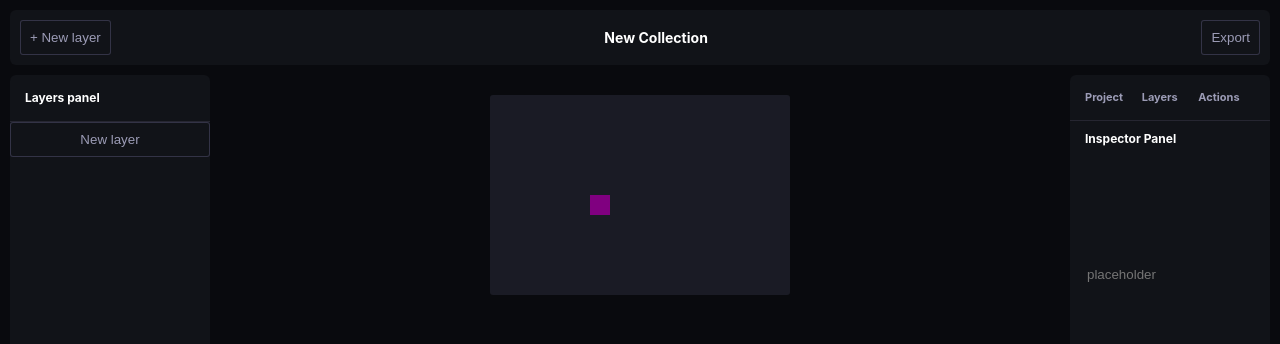
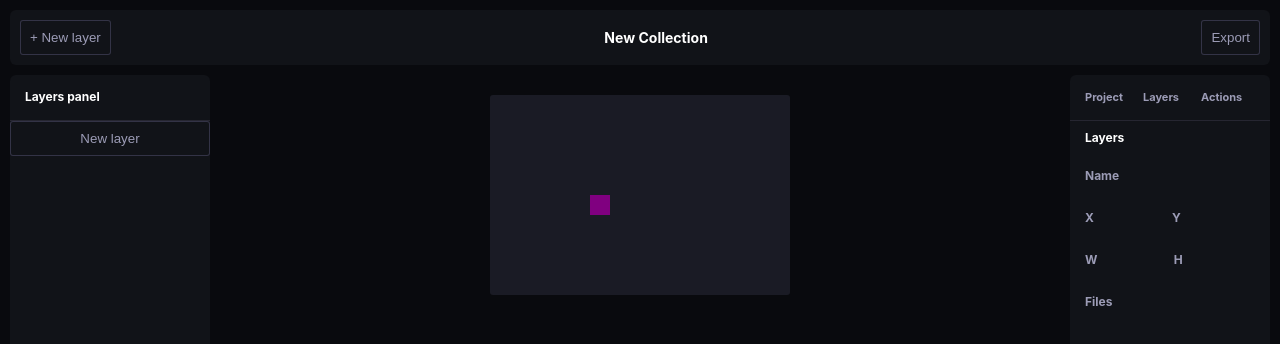
Before and after one commit to mykol225/supercollect, a React (Create React App) app: page / in a window 1280 px wide. Shown: the top 344 px of the page. Built offline with nearby package versions, Linux system fonts and the light colour scheme.

Commit message:
inspector panel updates layers on change

```diff
--- a/src/App.css
+++ b/src/App.css
@@ -87,6 +87,7 @@ canvas {
 .h3 {
 	font-size: 12px;
 	font-weight: 700;
+	line-height: 14px;
 }
 
 .hidden {
@@ -162,6 +163,8 @@ canvas {
 	color: var(--gray10);
 	user-select: none;
 	justify-content: stretch;
+	align-items: center;
+	gap: 4px;
 }
 
 /* .btn-row {
@@ -195,6 +198,19 @@ canvas {
 .tab:active {
 	color: var(--white);
 	font-weight: 700;
+}
+
+.text-input {
+	font-size: 12px;
+	vertical-align: middle;
+	color: var(--white);
+	padding: 4px;
+	width: 100%;
+}
+
+.text-input:focus {
+	color: var(--white);
+	box-shadow: 0px 0px 0px 1px var(--accent-dk);
 }
 
 /****** MAIN ******/
--- a/src/App.js
+++ b/src/App.js
@@ -14,12 +14,20 @@ function App() {
     setLayers(layers => [...layers, newLayer])
   }
 
+  const updateLayer = layerObj => {
+    let tempLayers = layers
+    tempLayers[selectedLayerIndex] = layerObj
+    setLayers(tempLayers)
+  }
+
   const global = {
     selectedLayer: selectedLayerIndex,
     layers: layers,
     setSelectedLayerIndex,
     addLayer,
+    updateLayer,
   }
+
 
   return (
     <AppContext.Provider value={global}>
--- a/src/components/ui/InspectorPanel.js
+++ b/src/components/ui/InspectorPanel.js
@@ -6,22 +6,45 @@ import Title from "./Title"
 import TextInput from "./TextInput"
 import AppContext from "../../AppContext"
 
-import { useContext } from "react"
+import { useContext, useEffect, useState } from "react"
 
 const InspectorPanel = props => {
   const context = useContext(AppContext)
 
   const index = context.selectedLayer
 
-  const layerInfo = {
-    layerName: context.layers[index] ? `Name:${context.layers[index].name}` : '',
-    layerXY: context.layers[index] ? `X:${context.layers[index].x} Y:${context.layers[index].y}` : '',
-    layerWH: context.layers[index] ? `W:${context.layers[index].w} H:${context.layers[index].h}` : '',
-    layerId: context.layers[index] ? `Layer id: ${context.layers[index].id}` : '',
-    layerFile: context.layers[index] ? `Files:${context.layers[index].files}` : '',
+  const [layerInfo, setLayerInfo] = useState({
+    layerName: context.layers[index] ? `${context.layers[index].layerName}` : '',
+    layerX: context.layers[index] ? `${context.layers[index].layerX}` : '',
+    layerY: context.layers[index] ? `${context.layers[index].layerY}` : '',
+    layerW: context.layers[index] ? `${context.layers[index].layerW}` : '',
+    layerH: context.layers[index] ? `${context.layers[index].layerH}` : '',
+    layerId: context.layers[index] ? `${context.layers[index].layerId}` : '',
+    layerFile: context.layers[index] ? `${context.layers[index].layerFile}` : ''
+  })
+
+  //display selected layer
+  useEffect( () => {
+    if (context.layers.length) {
+      setLayerInfo(context.layers[index])
+    }
+  },[index])
+
+  //keep input changes
+  const handleChange = e => {
+    const { name, value } = e.target
+    setLayerInfo(layerInfo => ({...layerInfo, ...{[name]:value}}))
   }
 
+  //update layers to include changed info
+  const handleOnBlur = () => {
+    context.updateLayer(layerInfo)
+  }
+
+  //regex needed for each field; to be used in handleChange function
+
   return(
+
     <div id='inspector-panel' className='panel ver-p'>
       <Rows>
         <Row>
@@ -31,25 +54,27 @@ const InspectorPanel = props => {
         </Row>
         <Hr />
         <Row>
-          <Title>Inspector Panel</Title>
+          <Title>Layers</Title>
         </Row>
         <Row>
-          <span>{layerInfo.layerName}</span>
+          <span className="h3">Name </span>
+          <TextInput value={layerInfo.layerName} name={"layerName"} tabIndex={0} defaultValue={layerInfo.layerName} onChange={e => handleChange(e)} onFocus={e => {} } onBlur={ handleOnBlur } />
         </Row>
         <Row>
-          <span>{layerInfo.layerXY}</span>
+          <span className="h3">X </span>
+          <TextInput value={layerInfo.layerX} name={"layerX"} defaultValue={layerInfo.layerX} onChange={e => handleChange(e)} onFocus={e => {} } onBlur={ handleOnBlur }  />
+          <span className="h3">Y </span>
+          <TextInput value={layerInfo.layerY} name={"layerY"} defaultValue={layerInfo.layerY} onChange={e => handleChange(e)} onFocus={e => {} } onBlur={ handleOnBlur }  />
         </Row>
         <Row>
-          <span>{layerInfo.layerWH}</span>
+          <span className="h3">W </span>
+          <TextInput value={layerInfo.layerW} name={"layerW"} defaultValue={layerInfo.layerW} onChange={e => handleChange(e)} onFocus={e => {} } onBlur={ handleOnBlur }  />
+          <span className="h3">H </span>
+          <TextInput value={layerInfo.layerH} name={"layerH"} defaultValue={layerInfo.layerH} onChange={e => handleChange(e)} onFocus={e => {} } onBlur={ handleOnBlur }  />
         </Row>
         <Row>
-          <span>{layerInfo.layerId}</span>
-        </Row>
-        <Row>
-          <span>{layerInfo.layerFile}</span>
-        </Row>
-        <Row>
-          <TextInput>placeholder</TextInput>
+          <span className="h3">Files </span>
+          <TextInput value={layerInfo.layerFile} name={"layerFile"} defaultValue={layerInfo.layerFile} onChange={e => handleChange(e)} onFocus={e => {} } onBlur={ handleOnBlur }  />
         </Row>
       </Rows>
     </div>
--- a/src/components/ui/LayersPanel.js
+++ b/src/components/ui/LayersPanel.js
@@ -4,7 +4,7 @@ import Hr from "./Hr"
 import Button from "./Button"
 import Title from "./Title"
 import Layer from "./Layer"
-import { genId } from "../../utils/genId"
+import { genId } from "../../utils/idGenerator"
 
 import { useContext, useEffect, useState} from "react"
 import AppContext from "../../AppContext"
@@ -32,7 +32,7 @@ const LayersPanel = props => {
 
       const oldArray = context.layers
       let newArray = oldArray.map( layer => {
-        return <Layer key={layer.id} id={layer.id} onClick={onClickSelectedLayerHandler}>{layer.name}</Layer>
+        return <Layer key={layer.layerId} id={layer.layerId} onClick={onClickSelectedLayerHandler}>{layer.layerName}</Layer>
       })
       setLayerCompState(newArray)
     }
@@ -40,13 +40,13 @@ const LayersPanel = props => {
 
   const createLayer = ( width = 100, height = 100, xcoor = 0, ycoor = 0, files = 'files' ) => {
     const layer = {
-      name: `layer ${num}`,
-      w: width * num,
-      h: height * num,
-      x: xcoor + num,
-      y: ycoor + num,
-      files: files,
-      id: genId('layer-')
+      layerName: `layer ${num}`,
+      layerW: width * num,
+      layerH: height * num,
+      layerX: xcoor + num,
+      layerY: ycoor + num,
+      layerFile: files,
+      layerId: genId('layer-')
     }
     num++
     return layer
@@ -54,8 +54,9 @@ const LayersPanel = props => {
 
   //setting selected layer
   const onClickSelectedLayerHandler = event => {
-    const index = context.layers.findIndex(l => l.id === event.target.id)
+    const index = context.layers.findIndex(l => l.layerId === event.target.id)
     context.setSelectedLayerIndex(index)
+    // console.log(`${event.target.lastChild.innerText} selected`);
   }
 
   return(
--- a/src/components/ui/TextInput.js
+++ b/src/components/ui/TextInput.js
@@ -1,6 +1,6 @@
 const TextInput = props => {
   return(
-    <input className='text-input' type="text" placeholder={props.children}/>
+    <input className='text-input' type="text" value={props.value} name={props.name} tabIndex={0} onFocus={props.onFocus} onBlur={props.onBlur} onChange={props.onChange}/>
   )
 }
 
```
Also changed, not shown: src/components/hooks/useOutsideAlerter.js (added), src/utils/idGenerator.js (renamed from src/utils/genId.js), 1 other file (tests, documents, lock files or other folders). Lines whose indentation alone changed are shown as unchanged.
